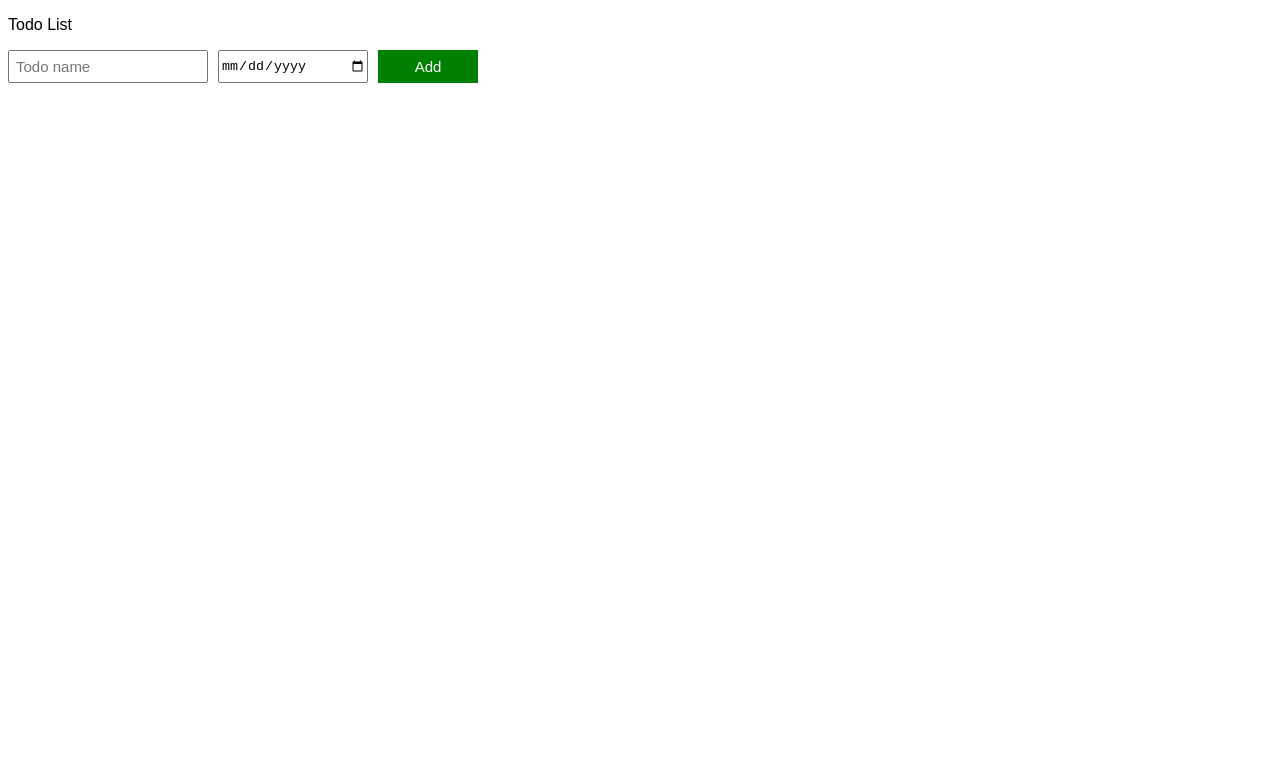
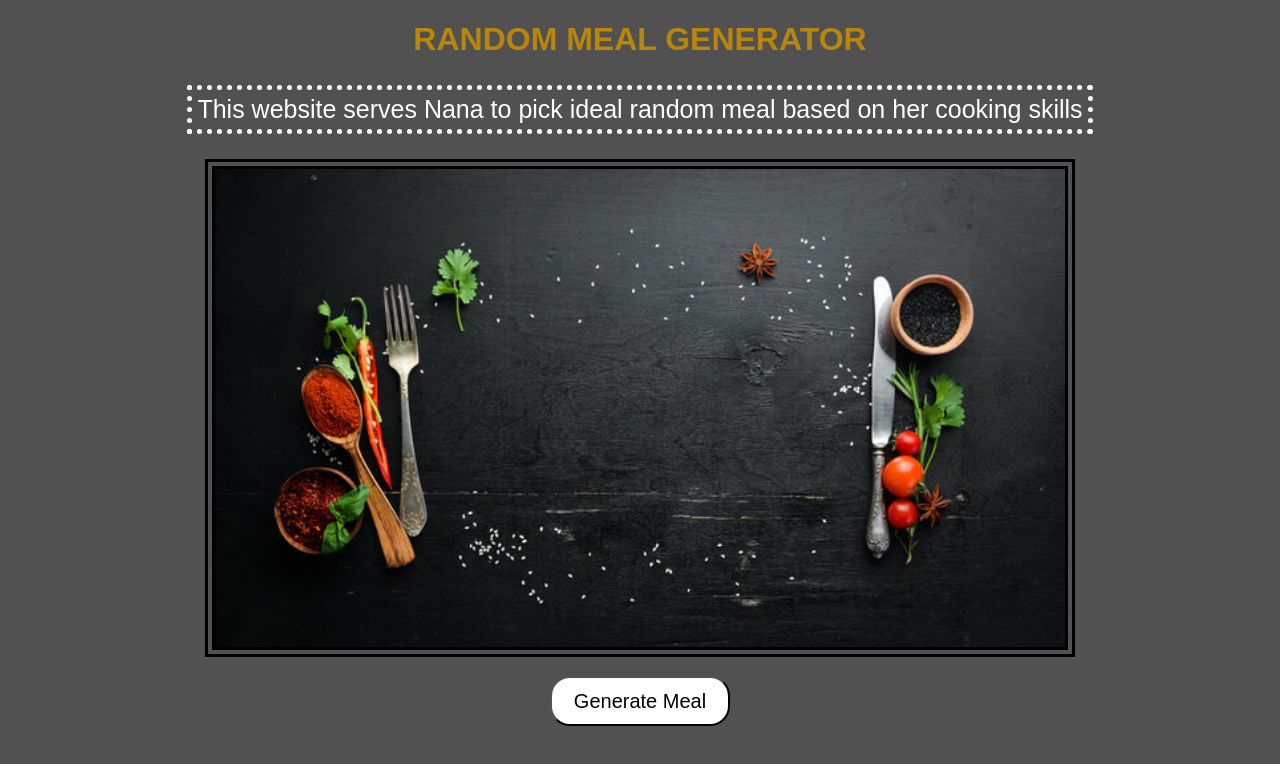
Before and after one commit to Jane1a/Jane1a.github.io, a plain HTML site: page index.html in a window 1280 px wide. Drawn offline with Linux system fonts and the light colour scheme.

Commit message:
Add files via upload

```diff
--- a/index.html
+++ b/index.html
@@ -3,27 +3,67 @@
 <head>
     <meta charset="UTF-8">
     <meta name="viewport" content="width=device-width, initial-scale=1.0">
-    <link rel="stylesheet" href="todo-list.css">
-    <title> To do list</title>
+    <title>Your meal is waiting for you</title>
+    <link rel="stylesheet" href="style.css">
 </head>
 <body>
-    <p>Todo List</p>
 
-    <div class="todo-input-grid ">
-        <input type="text" placeholder="Todo name" class="js-name-input name-input" required;>
-        <input type="date" class="js-due-date-input" required;>
-        <button class="add-todo-button " onclick=addTodo();>Add</button>
+    <main>
 
-</div>
+     <div class="header">
 
-    <div class="js-todo-list to-do">
+        <h1>RANDOM MEAL GENERATOR</h1>
 
+     </div>
+
+     <div class="main-text">
+
+        <p class="para">This website serves Nana to pick ideal random meal based on her  cooking skills
+
+     </p>
 
     </div>
 
-    <script src="todo-list.js">
+        <div class="cooking" >
+
+        <img class="image" src="Meal background.jpg">
+
+        <p class="meal">წიწიბურა და მაწონი</p>
+        <p class="meal">ბრინჯი და მდნარი ყველი </p>
+        <p class="meal">Speacial Nana Dessert</p>
+        <p class="meal">შემწვარი კვერცხი</p>
+
+        </div>
 
 
-      </script>
+     <div class="button">
+        <button class="generate">Generate Meal</button>
+
+     </div>
+
+    </main>
+
+     <script>
+
+document.addEventListener('DOMContentLoaded', () => {
+    const meals = document.querySelectorAll('.meal');
+    const button = document.querySelector('.generate');
+
+    button.addEventListener('click', () => {
+        // Hide all meals
+        meals.forEach(meal => meal.style.display = 'none');
+
+        // Generate a random index
+        const randomIndex = Math.floor(Math.random() * meals.length);
+
+        // Display the randomly selected meal
+        meals[randomIndex].style.display = 'block';
+    });
+});
+
+
+     </script>
+
+
 </body>
 </html>
--- /dev/null
+++ b/style.css
@@ -0,0 +1,87 @@
+html{
+    font-size: 16;
+    font-family: Arial, Helvetica, sans-serif;
+    background-color: rgb(82, 81, 81)
+};
+
+main {
+
+    display: grid;
+
+
+}
+
+.header {
+    margin-top: 15px;
+    text-align: center;
+    color: darkgoldenrod;
+
+
+}
+
+.main-text {
+    text-align: center;
+}
+
+
+.cooking {
+
+    text-align: center;
+    position: relative;
+
+
+}
+
+
+.image{
+    border: 10px double black;
+    display: inline-block;
+    width: 850px;
+
+}
+
+.button {
+    text-align: center;
+}
+
+ button {
+    display: inline;
+    margin-top: 15px;
+    width: 180px;
+    height: 50px;
+    border-radius: 20px;
+    font-size: 20px;
+    box-shadow: 10px;
+    background-color: white;
+    cursor:pointer;
+    transition: background-color 0.7s ease;
+
+ }
+
+ button:hover {
+    background-color: darkgoldenrod;
+
+ }
+
+ .para {
+
+    font-size: 25px;
+    border: 5px dotted rgb(255, 255, 255);
+    display: inline-block;
+    color: rgb(255, 255, 255);
+    padding: 5px;
+    margin-top: 5px;
+ }
+
+
+ .cooking .meal {
+    position: absolute;
+    top: 50%;
+    left: 50%;
+    transform: translate(-50%, -50%);
+    color: white;
+    font-size: 24px;
+    font-weight: bold;
+    text-shadow: 2px 2px 4px rgba(0, 0, 0, 0.5);
+    display: none;
+}
```
Also changed, not shown: Meal background.jpg (added).
